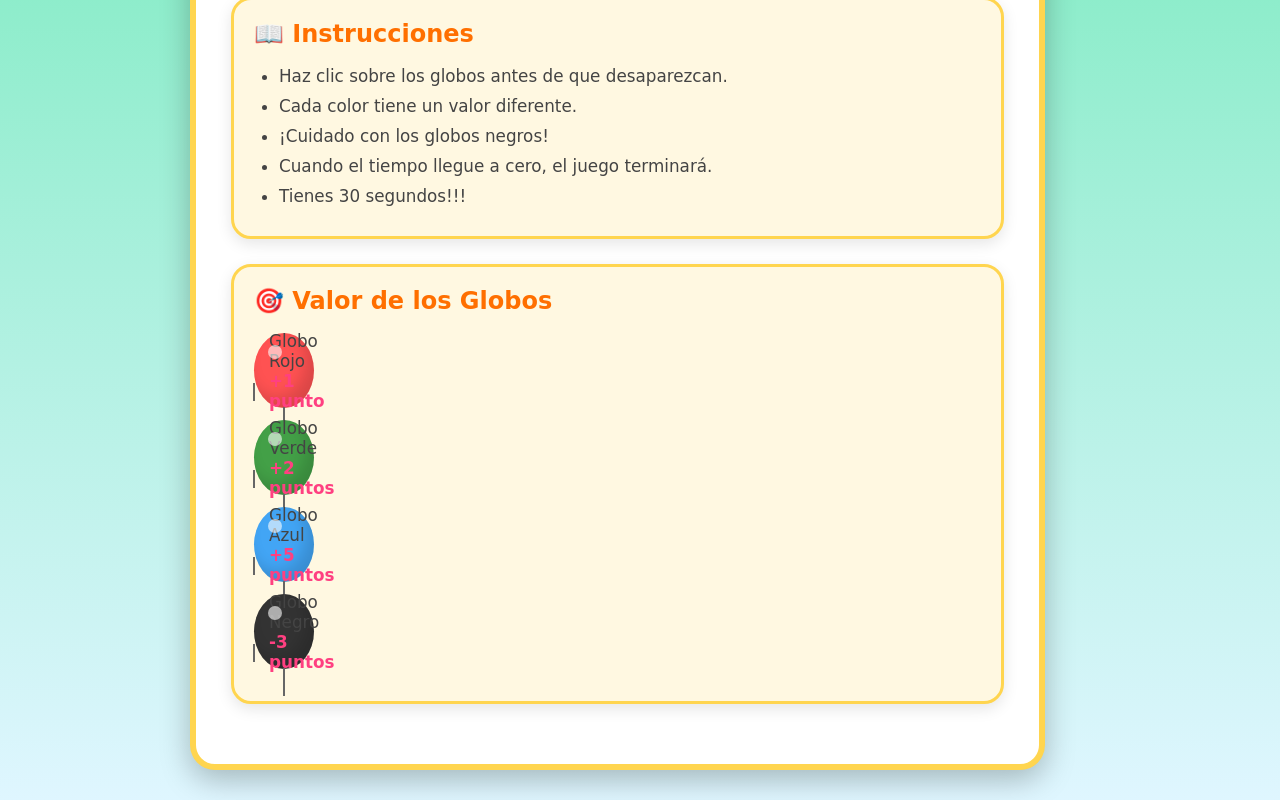
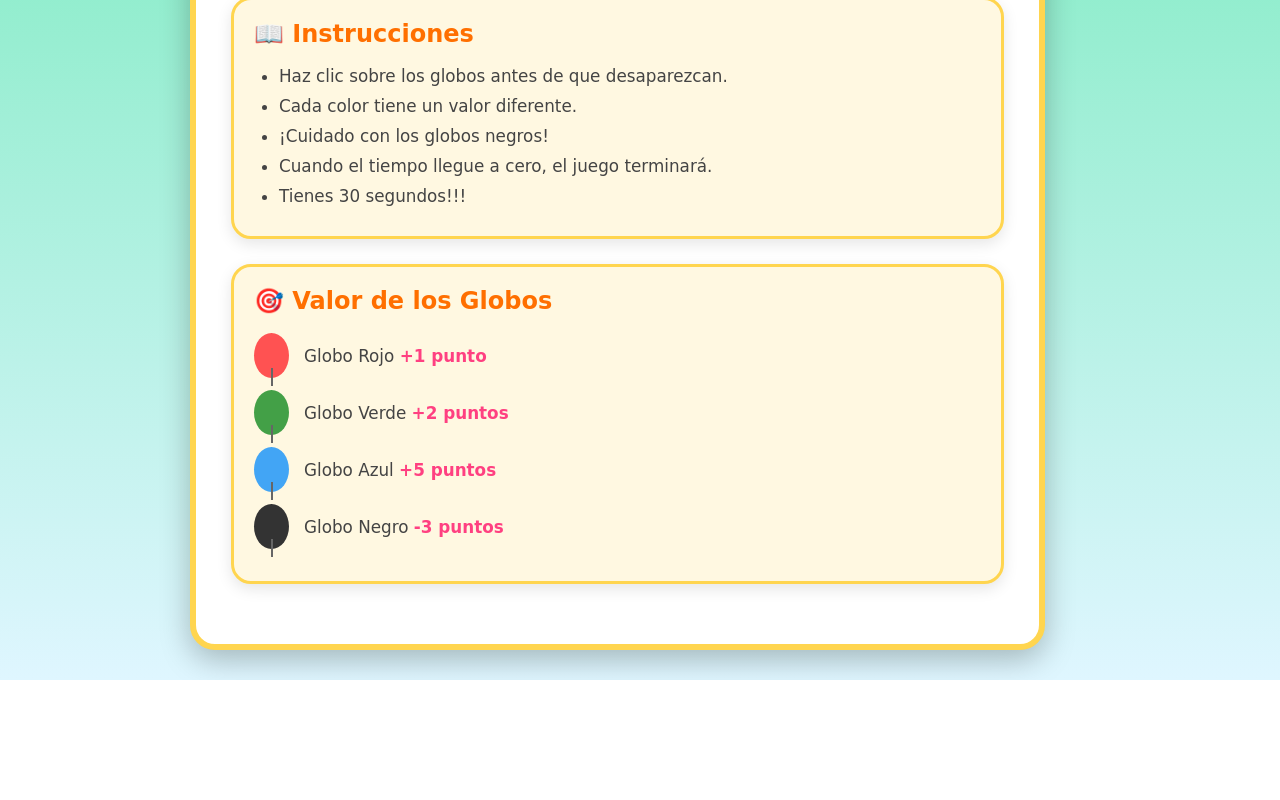
Before and after one commit to atziry-cuxil/Juego--ExplotaLosGlobos, a React (Vite) app: page / in a window 1280 px wide. Shown: the part 515-1315 px from the top of the page. After the commit the page ends 1195 px from the top, so only its background shows below. Built offline with nearby package versions, Linux system fonts and the light colour scheme.

Commit message:
Agrego cambios de CSS en PantallaInicio

```diff
--- a/src/PantallaInicio/EstructuraPantallaInicio/PantallaInico.css
+++ b/src/PantallaInicio/EstructuraPantallaInicio/PantallaInico.css
@@ -22,7 +22,7 @@ body{
    CONTENEDOR PRINCIPAL
 =========================== */
 
-.contenedor{
+.contenedorInicio{
     width:900px;
     max-width:95%;
     background:white;
@@ -44,7 +44,7 @@ h1{
     text-shadow:3px 3px 0 #ffe082;
 }
 
-.descripcion{
+.descripcionInicio{
     text-align:center;
     font-size:1.2rem;
     color:#555;
@@ -56,9 +56,9 @@ h1{
    TARJETAS
 =========================== */
 
-.jugador,
-.instrucciones,
-.puntajes{
+.jugadorInicio,
+.instruccionesInicio,
+.puntajesInicio{
 
     background:#fff8e1;
     border-radius:20px;
@@ -73,14 +73,14 @@ h2{
 
     color:#ff6f00;
     margin-bottom:18px;
-
+r
 }
 
 /* ===========================
    FORMULARIO
 =========================== */
 
-.campo{
+.campoInicio{
 
     display:flex;
     flex-direction:column;
@@ -119,13 +119,13 @@ input:focus{
    LISTA
 =========================== */
 
-.instrucciones ul{
+.instruccionesInicio ul{
 
     padding-left:25px;
 
 }
 
-.instrucciones li{
+.instruccionesInicio li{
 
     margin-bottom:10px;
     color:#444;
@@ -137,7 +137,7 @@ input:focus{
    GLOBOS
 =========================== */
 
-.globo{
+.globoInicio{
 
     display:flex;
     align-items:center;
@@ -146,7 +146,7 @@ input:focus{
 
 }
 
-.globo span{
+.globoInicio span{
 
     width:35px;
     height:45px;
@@ -158,7 +158,7 @@ input:focus{
 
 /* piquito */
 
-.globo span::after{
+.globoInicio span::after{
 
     content:"";
     position:absolute;
@@ -171,38 +171,38 @@ input:focus{
 
 }
 
-.rojo span{
+.rojoInicio span{
 
     background:#ff5252;
 
 }
 
-.verde span{
+.verdeInicio span{
 
     background:#43a047;
 
 }
 
-.azul span{
+.azulInicio span{
 
     background:#42a5f5;
 
 }
 
-.negro span{
+.negroInicio span{
 
     background:#333;
 
 }
 
-.globo p{
+.globoInicio p{
 
     color:#444;
     font-size:1.05rem;
 
 }
 
-.globo strong{
+.globoInicio strong{
 
     color:#ff4081;
 
@@ -212,7 +212,7 @@ input:focus{
    BOTON
 =========================== */
 
-#btnJugar{
+#btnJugarInicio{
 
     width:100%;
     padding:18px;
@@ -235,14 +235,14 @@ input:focus{
 
 }
 
-#btnJugar:hover{
+#btnJugarInicio:hover{
 
     transform:scale(1.04);
     background:linear-gradient(45deg,#43A047,#66BB6A);
 
 }
 
-#btnJugar:active{
+#btnJugarInicio:active{
 
     transform:scale(.98);
 
@@ -254,7 +254,7 @@ input:focus{
 
 @media(max-width:700px){
 
-    .contenedor{
+    .contenedorInicio{
 
         padding:20px;
 
@@ -272,8 +272,7 @@ input:focus{
 
     }
 
-    .descripcion{
-
+    .descripcionInicio{
         font-size:1rem;
 
     }
--- a/src/PantallaInicio/EstructuraPantallaInicio/index.jsx
+++ b/src/PantallaInicio/EstructuraPantallaInicio/index.jsx
@@ -2,17 +2,17 @@ import { FormNombreJugador } from "../FormNombreJugador";
 import './PantallaInico.css'
 const EstructuraPantallaInicio = () => {
     return (
-        <div className="contenedor">
+        <div className="contenedorInicio">
 
             <h1>🎈 ¡Atrapa Globos! 🎈</h1>
 
-            <p className="descripcion">
+            <p className="descripcionInicio">
                 ¡Haz clic en todos los globos antes de que desaparezcan!
                 Consigue la mayor cantidad de puntos antes de que el tiempo termine.
             </p>
 
             <FormNombreJugador/>
-            <div className="instrucciones">
+            <div className="instruccionesInicio">
                 <h2>📖 Instrucciones</h2>
                 <ul>
                     <li>Haz clic sobre los globos antes de que desaparezcan.</li>
@@ -22,21 +22,21 @@ const EstructuraPantallaInicio = () => {
                     <li>Tienes 30 segundos!!!</li>
                 </ul>
             </div>
-            <div className="puntajes">
+            <div className="puntajesInicio">
                 <h2>🎯 Valor de los Globos</h2>
-                <div className="globo rojo">
+                <div className="globoInicio rojoInicio">
                     <span></span>
                     <p>Globo Rojo <strong>+1 punto</strong></p>
                 </div>
-                <div className="globo verde">
+                <div className="globoInicio verdeInicio">
                     <span></span>
                     <p>Globo Verde <strong>+2 puntos</strong></p>
                 </div>
-                <div className="globo azul">
+                <div className="globoInicio azulInicio">
                     <span></span>
                     <p>Globo Azul <strong>+5 puntos</strong></p>
                 </div>
-                <div className="globo negro">
+                <div className="globoInicio negroInicio">
                     <span></span>
                     <p>Globo Negro <strong>-3 puntos</strong></p>
                 </div>
--- a/src/PantallaInicio/FormNombreJugador/index.jsx
+++ b/src/PantallaInicio/FormNombreJugador/index.jsx
@@ -5,13 +5,13 @@ import { ContextoInicio } from '../../Contexto';
 const FormNombreJugador = () => {
     const { actualizarValores, AccionesFormulario, nombreUsuario } = React.useContext(ContextoInicio)
     return (
-        <form className="jugador" onSubmit={() => {
+        <form className="jugadorInicio" onSubmit={() => {
             event.preventDefault()
             AccionesFormulario(event)
         }}>
             <h2>👦 Información del Jugador</h2>
 
-            <div className="campo">
+            <div className="campoInicio">
                 <label>Nombre</label>
                 <input
                     name='Nombre'
@@ -32,7 +32,7 @@ const FormNombreJugador = () => {
                     onChange={actualizarValores}
                 />
             </div> */}
-            <button id="btnJugar" type="submit">
+            <button id="btnJugarInicio" type="submit">
                 🎮 ¡Comenzar Juego!
             </button>
         </form>
```
